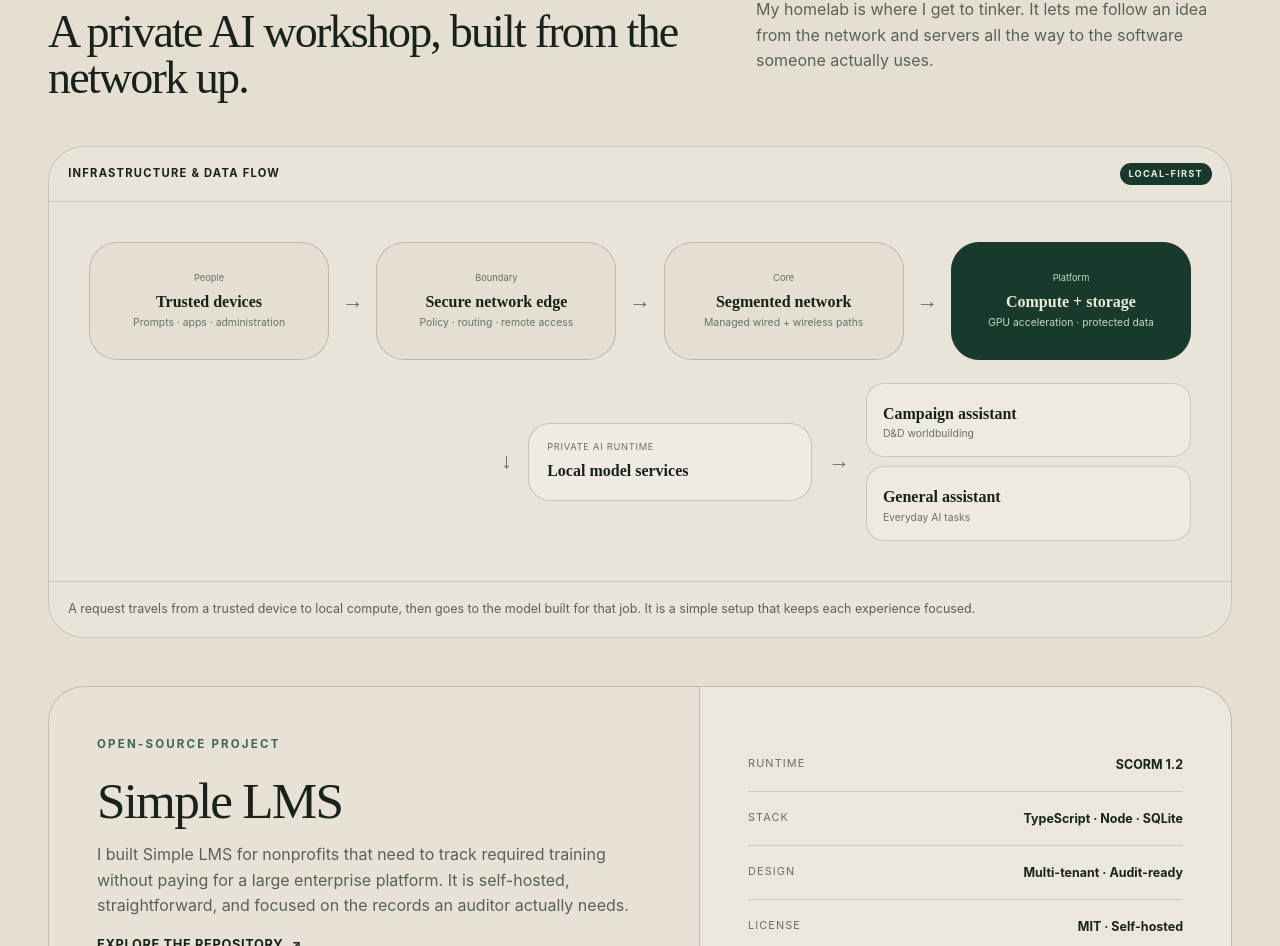
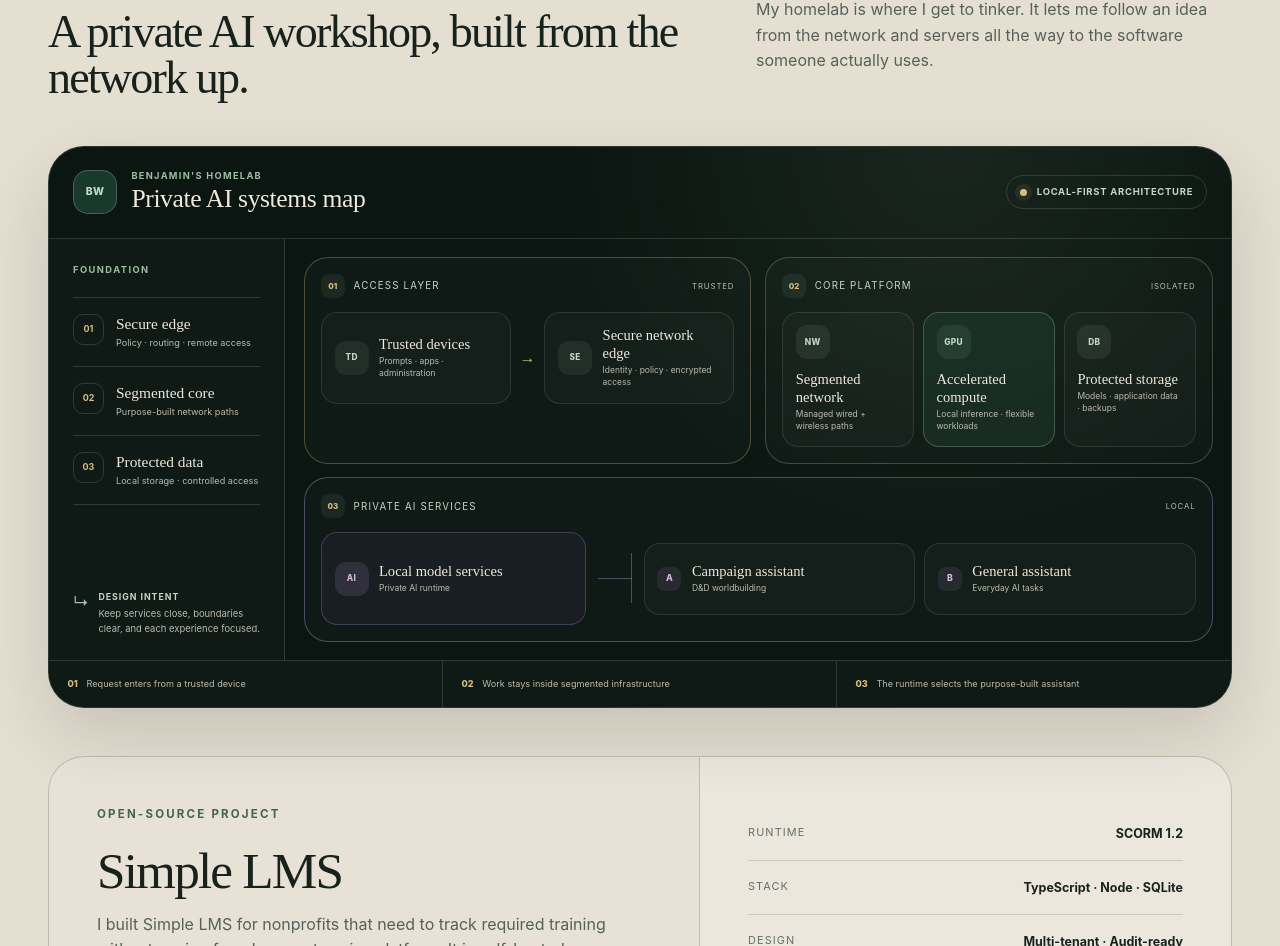
Before and after one commit to BenjaminWard-Python/benjamin-ward-portfolio, a Next.js app: page / in a window 1280 px wide. Shown: the part 1693-2639 px from the top of the page. Built offline with nearby package versions, Linux system fonts and the light colour scheme.

Commit message:
Redesign homelab architecture graphic

```diff
--- a/app/globals.css
+++ b/app/globals.css
@@ -541,142 +541,415 @@ h2 {
   color: #566158;
 }
 
-.flow-panel {
-  border: 1px solid rgba(22, 34, 27, 0.16);
+.lab-map {
+  margin: 0;
+  border: 1px solid rgba(211, 224, 205, 0.16);
   border-radius: 36px;
-  background: rgba(255, 255, 255, 0.18);
+  background:
+    radial-gradient(circle at 76% 0%, rgba(116, 151, 116, 0.13), transparent 24rem),
+    #0b1511;
+  color: var(--parchment);
+  box-shadow: 0 28px 70px rgba(12, 24, 18, 0.14);
   overflow: hidden;
 }
 
-.flow-title {
+.lab-map-header {
+  display: flex;
+  min-height: 92px;
+  align-items: center;
+  justify-content: space-between;
+  gap: 2rem;
+  padding: 1.25rem 1.5rem;
+  border-bottom: 1px solid var(--line);
+}
+
+.lab-map-title {
   display: flex;
   align-items: center;
-  justify-content: space-between;
-  padding: 1rem 1.2rem;
-  border-bottom: 1px solid rgba(22, 34, 27, 0.16);
-  font-size: 0.7rem;
+  gap: 0.9rem;
+}
+
+.lab-map-mark {
+  display: grid;
+  width: 44px;
+  height: 44px;
+  flex: 0 0 44px;
+  place-items: center;
+  border: 1px solid rgba(195, 216, 195, 0.26);
+  border-radius: 15px;
+  background: var(--forest);
+  color: var(--sage-bright);
+  font-size: 0.65rem;
+  font-weight: 800;
+  letter-spacing: 0.04em;
+}
+
+.lab-map-title p,
+.lab-map-title h3 {
+  margin: 0;
+}
+
+.lab-map-title p {
+  color: var(--sage);
+  font-size: 0.58rem;
+  font-weight: 750;
+  letter-spacing: 0.14em;
+  text-transform: uppercase;
+}
+
+.lab-map-title h3 {
+  font: 400 clamp(1.25rem, 2vw, 1.65rem)/1.2 var(--serif);
+  letter-spacing: -0.015em;
+}
+
+.lab-map-status {
+  display: flex;
+  align-items: center;
+  gap: 0.6rem;
+  padding: 0.5rem 0.8rem;
+  border: 1px solid rgba(195, 216, 195, 0.16);
+  border-radius: 999px;
+  color: var(--sage-bright);
+  font-size: 0.59rem;
   font-weight: 700;
+  letter-spacing: 0.08em;
+  text-transform: uppercase;
+}
+
+.lab-map-status span {
+  width: 7px;
+  height: 7px;
+  border-radius: 50%;
+  background: var(--warm);
+  box-shadow: 0 0 0 5px rgba(213, 189, 131, 0.09);
+}
+
+.lab-map-body {
+  display: grid;
+  grid-template-columns: minmax(210px, 0.25fr) minmax(0, 1fr);
+}
+
+.lab-foundation {
+  display: flex;
+  flex-direction: column;
+  padding: 1.5rem;
+  border-right: 1px solid var(--line);
+  background: rgba(255, 255, 255, 0.015);
+}
+
+.map-label {
+  margin: 0 0 1.2rem;
+  color: var(--sage);
+  font-size: 0.58rem;
+  font-weight: 750;
+  letter-spacing: 0.16em;
+  text-transform: uppercase;
+}
+
+.foundation-list {
+  display: grid;
+  gap: 0;
+}
+
+.foundation-item {
+  display: grid;
+  grid-template-columns: 31px 1fr;
+  gap: 0.75rem;
+  align-items: start;
+  padding: 1rem 0;
+  border-top: 1px solid var(--line);
+}
+
+.foundation-item:last-child {
+  border-bottom: 1px solid var(--line);
+}
+
+.map-icon {
+  display: grid;
+  width: 31px;
+  height: 31px;
+  place-items: center;
+  border: 1px solid rgba(195, 216, 195, 0.18);
+  border-radius: 10px;
+  color: var(--warm);
+  font: 700 0.56rem/1 var(--sans);
+}
+
+.foundation-item div,
+.system-card div,
+.runtime-hub div,
+.assistant-card div {
+  display: grid;
+}
+
+.foundation-item strong {
+  font: 400 0.96rem/1.3 var(--serif);
+}
+
+.foundation-item small {
+  margin-top: 0.18rem;
+  color: var(--paper-muted);
+  font-size: 0.57rem;
+  line-height: 1.45;
+}
+
+.foundation-note {
+  display: grid;
+  grid-template-columns: auto 1fr;
+  gap: 0.6rem;
+  margin-top: auto;
+  padding-top: 2.2rem;
+  color: var(--sage);
+}
+
+.foundation-note p {
+  margin: 0;
+  color: var(--paper-muted);
+  font-size: 0.59rem;
+  line-height: 1.55;
+}
+
+.foundation-note strong {
+  display: block;
+  margin-bottom: 0.25rem;
+  color: var(--sage-bright);
+  font-size: 0.55rem;
   letter-spacing: 0.11em;
   text-transform: uppercase;
 }
 
-.local-badge {
-  padding: 0.25rem 0.55rem;
-  border-radius: 999px;
-  background: var(--forest);
-  color: var(--parchment);
-  font-size: 0.58rem;
+.lab-topology {
+  display: grid;
+  grid-template-columns: repeat(2, minmax(0, 1fr));
+  gap: 0.85rem;
+  padding: 1.15rem;
 }
 
-.architecture-flow {
-  padding: 2.5rem;
+.topology-zone {
+  position: relative;
+  min-width: 0;
+  padding: 1rem;
+  border: 1px solid rgba(159, 190, 163, 0.18);
+  border-radius: 24px;
+  background: rgba(255, 255, 255, 0.018);
 }
 
-.architecture-path {
+.access-zone {
+  border-color: rgba(213, 189, 131, 0.32);
+}
+
+.platform-zone {
+  border-color: rgba(122, 164, 132, 0.38);
+}
+
+.services-zone {
+  grid-column: 1 / -1;
+  border-color: rgba(143, 127, 171, 0.5);
+}
+
+.zone-heading {
+  display: flex;
+  align-items: center;
+  justify-content: space-between;
+  gap: 1rem;
+  margin-bottom: 0.85rem;
+}
+
+.zone-heading > div {
+  display: flex;
+  align-items: center;
+  gap: 0.55rem;
+}
+
+.zone-heading h4 {
+  margin: 0;
+  color: var(--sage-bright);
+  font-size: 0.61rem;
+  letter-spacing: 0.12em;
+  text-transform: uppercase;
+}
+
+.zone-number {
   display: grid;
-  grid-template-columns: 1fr auto 1fr auto 1fr auto 1fr;
-  gap: 0.8rem;
+  width: 24px;
+  height: 24px;
+  place-items: center;
+  border-radius: 8px;
+  background: rgba(195, 216, 195, 0.08);
+  color: var(--warm);
+  font-size: 0.5rem;
+  font-weight: 800;
+}
+
+.zone-tag {
+  color: var(--paper-muted);
+  font-size: 0.49rem;
+  letter-spacing: 0.11em;
+  text-transform: uppercase;
+}
+
+.access-path {
+  display: grid;
+  grid-template-columns: 1fr auto 1fr;
+  gap: 0.55rem;
   align-items: center;
 }
 
-.flow-node {
+.system-card,
+.runtime-hub,
+.assistant-card {
   display: grid;
-  min-height: 118px;
-  align-content: center;
-  padding: 0.9rem;
-  border: 1px solid rgba(22, 34, 27, 0.2);
-  border-radius: 28px;
-  background: var(--parchment-deep);
-  text-align: center;
+  grid-template-columns: auto minmax(0, 1fr);
+  gap: 0.65rem;
+  align-items: center;
+  min-width: 0;
+  padding: 0.8rem;
+  border: 1px solid rgba(213, 224, 207, 0.13);
+  border-radius: 16px;
+  background: rgba(255, 255, 255, 0.025);
 }
 
-.flow-node small {
-  color: #667369;
-  font-size: 0.58rem;
+.compact-card {
+  min-height: 92px;
 }
 
-.flow-node strong,
-.model-stack strong,
-.runtime-node strong {
-  margin-top: 0.2rem;
-  font-family: var(--serif);
-  font-size: 1rem;
+.system-glyph {
+  display: grid;
+  width: 34px;
+  height: 34px;
+  flex: 0 0 34px;
+  place-items: center;
+  border-radius: 11px;
+  background: rgba(159, 190, 163, 0.1);
+  color: var(--sage-bright);
+  font-size: 0.52rem;
+  font-weight: 800;
+  letter-spacing: 0.04em;
 }
 
-.flow-node span,
-.model-stack span,
-.runtime-node span {
-  color: #667369;
-  font-size: 0.65rem;
+.system-card strong,
+.runtime-hub strong,
+.assistant-card strong {
+  min-width: 0;
+  font: 400 0.91rem/1.25 var(--serif);
 }
 
-.flow-node-emphasis {
-  border-color: var(--forest);
-  background: var(--forest);
-  color: var(--parchment);
+.system-card small,
+.runtime-hub small,
+.assistant-card small {
+  margin-top: 0.2rem;
+  color: var(--paper-muted);
+  font-size: 0.53rem;
+  line-height: 1.4;
 }
 
-.flow-node-emphasis small,
-.flow-node-emphasis span {
-  color: var(--sage-bright);
+.path-arrow {
+  color: var(--warm);
+  font-family: var(--serif);
 }
 
-.flow-arrow {
-  color: #647168;
-  font-family: var(--serif);
-  font-size: 1.35rem;
-}
-
-.model-stack {
+.platform-grid {
   display: grid;
+  grid-template-columns: repeat(3, minmax(0, 1fr));
   gap: 0.55rem;
 }
 
-.model-stack div {
-  display: grid;
-  padding: 0.85rem 1rem;
-  border: 1px solid rgba(22, 34, 27, 0.16);
-  border-radius: 18px;
-  background: rgba(255, 255, 255, 0.22);
+.platform-grid .system-card {
+  grid-template-columns: 1fr;
+  align-content: start;
+  min-height: 116px;
 }
 
-.service-flow {
-  display: grid;
-  grid-template-columns: auto minmax(180px, 0.7fr) auto minmax(220px, 0.8fr);
-  gap: 1rem;
-  align-items: center;
-  justify-content: end;
-  width: min(690px, 70%);
-  margin: 1.4rem 0 0 auto;
+.featured-card {
+  border-color: rgba(195, 216, 195, 0.26);
+  background: rgba(36, 74, 57, 0.34);
 }
 
-.branch-arrow {
-  color: #647168;
-  font-family: var(--serif);
-  font-size: 1.35rem;
+.services-path {
+  display: grid;
+  grid-template-columns: minmax(180px, 0.48fr) 34px minmax(320px, 1fr);
+  gap: 0.75rem;
+  align-items: center;
 }
 
-.runtime-node {
-  display: grid;
-  padding: 1rem 1.15rem;
-  border: 1px solid rgba(22, 34, 27, 0.2);
-  border-radius: 22px;
-  background: rgba(255, 255, 255, 0.28);
+.runtime-hub {
+  min-height: 93px;
+  border-color: rgba(143, 127, 171, 0.34);
+  background: rgba(91, 65, 112, 0.14);
 }
 
-.runtime-node small {
-  color: #667369;
-  font-size: 0.58rem;
-  letter-spacing: 0.08em;
-  text-transform: uppercase;
+.runtime-hub div {
+  display: flex;
+  flex-direction: column-reverse;
 }
 
-.flow-note {
-  margin: 0;
-  padding: 1.1rem 1.2rem;
-  border-top: 1px solid rgba(22, 34, 27, 0.16);
-  color: #566158;
-  font-size: 0.78rem;
+.runtime-hub .system-glyph {
+  background: rgba(143, 127, 171, 0.18);
+  color: #d3b8e2;
+}
+
+.split-line {
+  position: relative;
+  height: 1px;
+  background: rgba(143, 127, 171, 0.5);
+}
+
+.split-line::after {
+  content: "";
+  position: absolute;
+  top: -25px;
+  right: 0;
+  width: 1px;
+  height: 50px;
+  background: rgba(143, 127, 171, 0.5);
+}
+
+.assistant-grid {
+  display: grid;
+  grid-template-columns: repeat(2, minmax(0, 1fr));
+  gap: 0.55rem;
+}
+
+.assistant-card {
+  min-height: 72px;
+}
+
+.assistant-index {
+  display: grid;
+  width: 24px;
+  height: 24px;
+  place-items: center;
+  border-radius: 8px;
+  background: rgba(143, 127, 171, 0.14);
+  color: #d3b8e2;
+  font-size: 0.55rem;
+  font-weight: 800;
+}
+
+.lab-map-footer {
+  display: grid;
+  grid-template-columns: repeat(3, 1fr);
+  border-top: 1px solid var(--line);
+  background: rgba(255, 255, 255, 0.015);
+}
+
+.lab-map-footer div {
+  display: flex;
+  gap: 0.55rem;
+  padding: 1rem 1.15rem;
+  border-right: 1px solid var(--line);
+  color: var(--paper-muted);
+  font-size: 0.57rem;
+  line-height: 1.45;
+}
+
+.lab-map-footer div:last-child {
+  border-right: 0;
+}
+
+.lab-map-footer span {
+  color: var(--warm);
+  font-weight: 800;
 }
 
 .project-feature {
@@ -979,8 +1252,32 @@ h2 {
     white-space: normal;
   }
 
-  .service-flow {
-    width: min(740px, 85%);
+  .lab-map-body {
+    grid-template-columns: 1fr;
+  }
+
+  .lab-foundation {
+    border-right: 0;
+    border-bottom: 1px solid var(--line);
+  }
+
+  .foundation-list {
+    grid-template-columns: repeat(3, 1fr);
+  }
+
+  .foundation-item {
+    padding: 0.9rem;
+    border-right: 1px solid var(--line);
+    border-bottom: 1px solid var(--line);
+  }
+
+  .foundation-item:last-child {
+    border-right: 0;
+  }
+
+  .foundation-note {
+    margin-top: 1.2rem;
+    padding-top: 0;
   }
 }
 
@@ -1039,26 +1336,57 @@ h2 {
     gap: 0.3rem;
   }
 
-  .architecture-path,
-  .service-flow {
-    grid-template-columns: 1fr;
-    gap: 0.35rem;
-    width: 100%;
-    margin-left: 0;
+  .lab-map {
+    border-radius: 28px;
   }
 
-  .architecture-flow {
-    padding: 1.5rem;
+  .lab-map-header {
+    padding: 1.15rem;
   }
 
-  .flow-node {
-    min-height: 95px;
-    border-radius: 24px;
+  .foundation-list,
+  .lab-topology {
+    grid-template-columns: 1fr;
   }
 
-  .flow-arrow {
-    transform: rotate(90deg);
-    text-align: center;
+  .foundation-item,
+  .foundation-item:last-child {
+    padding-inline: 0;
+    border-right: 0;
+  }
+
+  .access-zone,
+  .platform-zone,
+  .services-zone {
+    grid-column: 1;
+  }
+
+  .services-path {
+    grid-template-columns: 1fr;
+  }
+
+  .split-line {
+    width: 1px;
+    height: 22px;
+    margin-left: 17px;
+  }
+
+  .split-line::after {
+    display: none;
+  }
+
+  .lab-map-footer {
+    grid-template-columns: 1fr;
+  }
+
+  .lab-map-footer div,
+  .lab-map-footer div:last-child {
+    border-right: 0;
+    border-bottom: 1px solid var(--line);
+  }
+
+  .lab-map-footer div:last-child {
+    border-bottom: 0;
   }
 
   .project-intro,
@@ -1115,6 +1443,38 @@ h2 {
     object-position: left center;
   }
 
+  .lab-map-header {
+    align-items: flex-start;
+    flex-direction: column;
+    gap: 0.9rem;
+  }
+
+  .lab-map-status {
+    align-self: stretch;
+    justify-content: center;
+  }
+
+  .lab-foundation,
+  .lab-topology {
+    padding: 1rem;
+  }
+
+  .access-path,
+  .platform-grid,
+  .assistant-grid {
+    grid-template-columns: 1fr;
+  }
+
+  .access-path .path-arrow {
+    transform: rotate(90deg);
+    text-align: center;
+  }
+
+  .platform-grid .system-card {
+    grid-template-columns: auto minmax(0, 1fr);
+    min-height: 82px;
+  }
+
   .project-details div {
     align-items: flex-start;
     flex-direction: column;
--- a/app/page.tsx
+++ b/app/page.tsx
@@ -152,60 +152,125 @@ export default function Home() {
               </p>
             </div>
 
-            <div className="flow-panel">
-              <div className="flow-title">
-                <span>Infrastructure &amp; data flow</span>
-                <span className="local-badge">Local-first</span>
-              </div>
-              <div
-                className="architecture-flow"
-                role="img"
-                aria-label="Trusted devices send requests through a secured network edge and segmented core to local compute and storage. A private AI runtime then routes prompts to either a campaign assistant or a general-purpose assistant."
-              >
-                <div className="architecture-path">
-                  <div className="flow-node">
-                    <small>People</small>
-                    <strong>Trusted devices</strong>
-                    <span>Prompts · apps · administration</span>
-                  </div>
-                  <span className="flow-arrow" aria-hidden="true">→</span>
-                  <div className="flow-node">
-                    <small>Boundary</small>
-                    <strong>Secure network edge</strong>
-                    <span>Policy · routing · remote access</span>
-                  </div>
-                  <span className="flow-arrow" aria-hidden="true">→</span>
-                  <div className="flow-node">
-                    <small>Core</small>
-                    <strong>Segmented network</strong>
-                    <span>Managed wired + wireless paths</span>
-                  </div>
-                  <span className="flow-arrow" aria-hidden="true">→</span>
-                  <div className="flow-node flow-node-emphasis">
-                    <small>Platform</small>
-                    <strong>Compute + storage</strong>
-                    <span>GPU acceleration · protected data</span>
+            <figure className="lab-map">
+              <div className="lab-map-header">
+                <div className="lab-map-title">
+                  <span className="lab-map-mark" aria-hidden="true">BW</span>
+                  <div>
+                    <p>Benjamin&apos;s homelab</p>
+                    <h3>Private AI systems map</h3>
                   </div>
                 </div>
-                <div className="service-flow">
-                  <span className="branch-arrow" aria-hidden="true">↓</span>
-                  <div className="runtime-node">
-                    <small>Private AI runtime</small>
-                    <strong>Local model services</strong>
-                  </div>
-                  <span className="flow-arrow" aria-hidden="true">→</span>
-                  <div className="model-stack">
-                    <div><strong>Campaign assistant</strong><span>D&amp;D worldbuilding</span></div>
-                    <div><strong>General assistant</strong><span>Everyday AI tasks</span></div>
-                  </div>
+                <div className="lab-map-status">
+                  <span aria-hidden="true" />
+                  Local-first architecture
                 </div>
               </div>
-              <p className="flow-note">
-                A request travels from a trusted device to local compute, then
-                goes to the model built for that job. It is a simple setup that
-                keeps each experience focused.
-              </p>
-            </div>
+
+              <div className="lab-map-body">
+                <aside className="lab-foundation" aria-label="Architecture principles">
+                  <p className="map-label">Foundation</p>
+                  <div className="foundation-list">
+                    <div className="foundation-item">
+                      <span className="map-icon" aria-hidden="true">01</span>
+                      <div><strong>Secure edge</strong><small>Policy · routing · remote access</small></div>
+                    </div>
+                    <div className="foundation-item">
+                      <span className="map-icon" aria-hidden="true">02</span>
+                      <div><strong>Segmented core</strong><small>Purpose-built network paths</small></div>
+                    </div>
+                    <div className="foundation-item">
+                      <span className="map-icon" aria-hidden="true">03</span>
+                      <div><strong>Protected data</strong><small>Local storage · controlled access</small></div>
+                    </div>
+                  </div>
+                  <div className="foundation-note">
+                    <span aria-hidden="true">↳</span>
+                    <p><strong>Design intent</strong>Keep services close, boundaries clear, and each experience focused.</p>
+                  </div>
+                </aside>
+
+                <div className="lab-topology">
+                  <section className="topology-zone access-zone" aria-labelledby="access-zone-title">
+                    <div className="zone-heading">
+                      <div>
+                        <span className="zone-number">01</span>
+                        <h4 id="access-zone-title">Access layer</h4>
+                      </div>
+                      <span className="zone-tag">Trusted</span>
+                    </div>
+                    <div className="access-path">
+                      <div className="system-card compact-card">
+                        <span className="system-glyph" aria-hidden="true">TD</span>
+                        <div><strong>Trusted devices</strong><small>Prompts · apps · administration</small></div>
+                      </div>
+                      <span className="path-arrow" aria-hidden="true">→</span>
+                      <div className="system-card compact-card">
+                        <span className="system-glyph" aria-hidden="true">SE</span>
+                        <div><strong>Secure network edge</strong><small>Identity · policy · encrypted access</small></div>
+                      </div>
+                    </div>
+                  </section>
+
+                  <section className="topology-zone platform-zone" aria-labelledby="platform-zone-title">
+                    <div className="zone-heading">
+                      <div>
+                        <span className="zone-number">02</span>
+                        <h4 id="platform-zone-title">Core platform</h4>
+                      </div>
+                      <span className="zone-tag">Isolated</span>
+                    </div>
+                    <div className="platform-grid">
+                      <div className="system-card">
+                        <span className="system-glyph" aria-hidden="true">NW</span>
+                        <div><strong>Segmented network</strong><small>Managed wired + wireless paths</small></div>
+                      </div>
+                      <div className="system-card featured-card">
+                        <span className="system-glyph" aria-hidden="true">GPU</span>
+                        <div><strong>Accelerated compute</strong><small>Local inference · flexible workloads</small></div>
+                      </div>
+                      <div className="system-card">
+                        <span className="system-glyph" aria-hidden="true">DB</span>
+                        <div><strong>Protected storage</strong><small>Models · application data · backups</small></div>
+                      </div>
+                    </div>
+                  </section>
+
+                  <section className="topology-zone services-zone" aria-labelledby="services-zone-title">
+                    <div className="zone-heading">
+                      <div>
+                        <span className="zone-number">03</span>
+                        <h4 id="services-zone-title">Private AI services</h4>
+                      </div>
+                      <span className="zone-tag">Local</span>
+                    </div>
+                    <div className="services-path">
+                      <div className="runtime-hub">
+                        <span className="system-glyph" aria-hidden="true">AI</span>
+                        <div><small>Private AI runtime</small><strong>Local model services</strong></div>
+                      </div>
+                      <span className="split-line" aria-hidden="true" />
+                      <div className="assistant-grid">
+                        <div className="assistant-card">
+                          <span className="assistant-index">A</span>
+                          <div><strong>Campaign assistant</strong><small>D&amp;D worldbuilding</small></div>
+                        </div>
+                        <div className="assistant-card">
+                          <span className="assistant-index">B</span>
+                          <div><strong>General assistant</strong><small>Everyday AI tasks</small></div>
+                        </div>
+                      </div>
+                    </div>
+                  </section>
+                </div>
+              </div>
+
+              <figcaption className="lab-map-footer">
+                <div><span>01</span> Request enters from a trusted device</div>
+                <div><span>02</span> Work stays inside segmented infrastructure</div>
+                <div><span>03</span> The runtime selects the purpose-built assistant</div>
+              </figcaption>
+            </figure>
 
             <article className="project-feature">
               <div className="project-intro">
```
